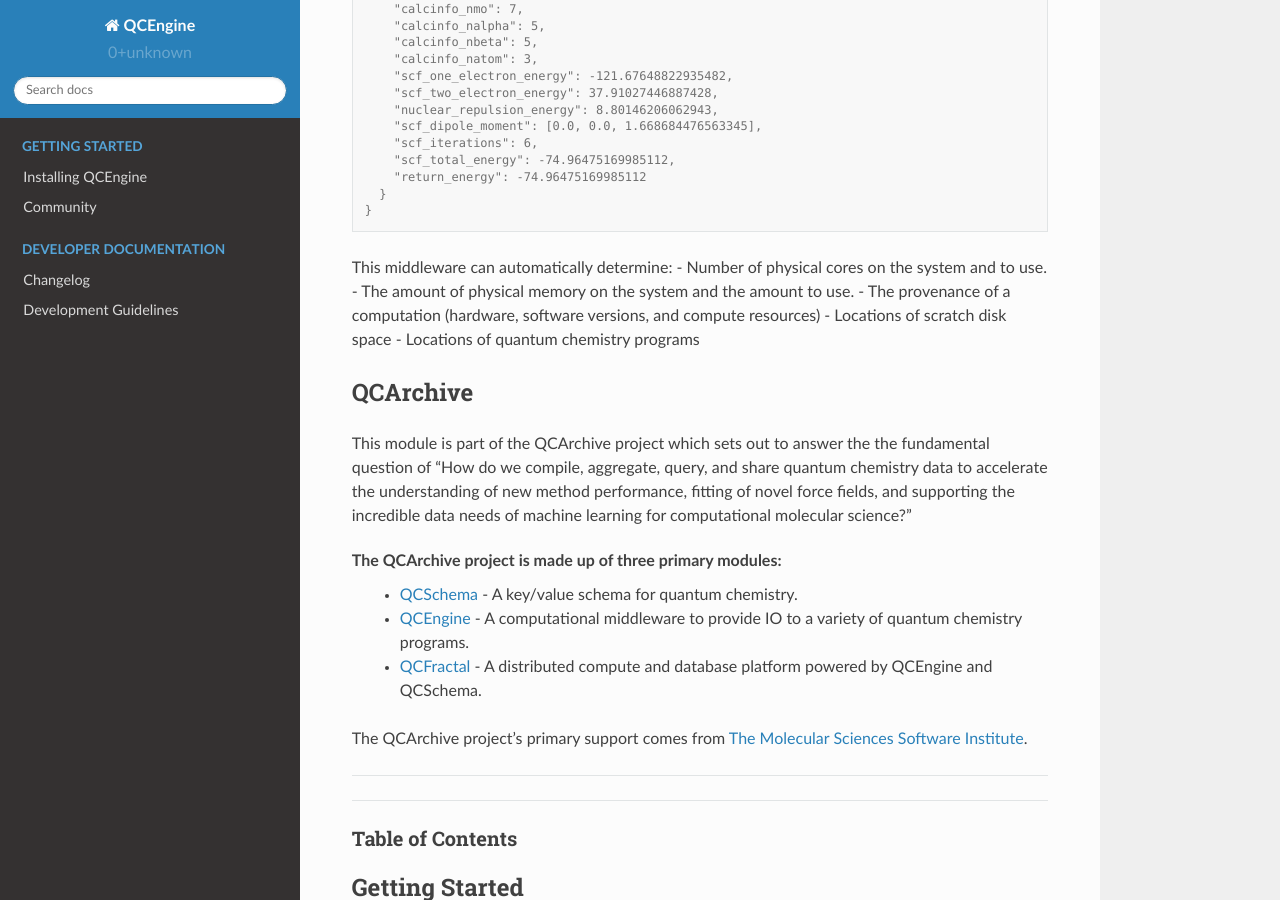
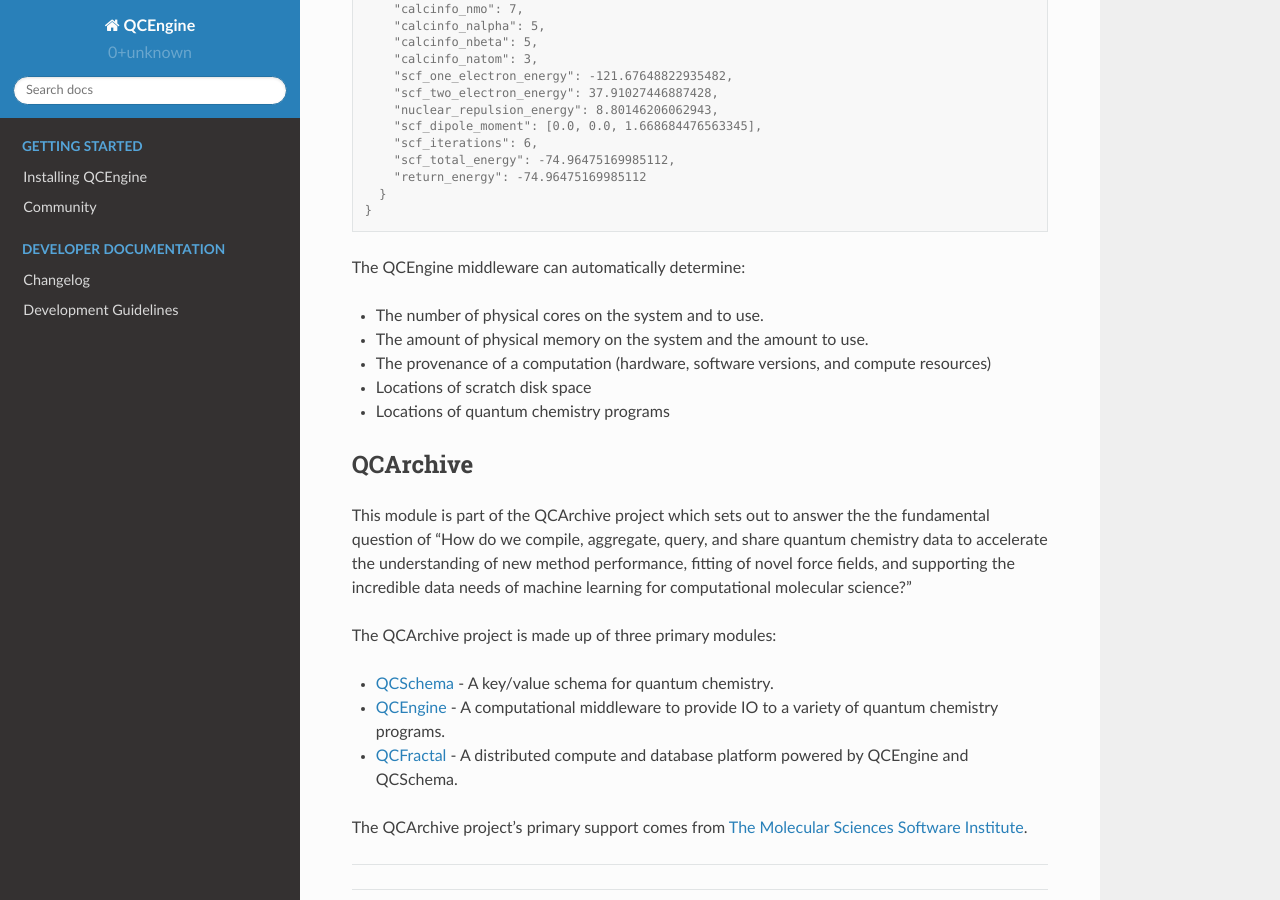
Before and after one commit to MolSSI/QCEngine, a Sphinx documentation site: the page built from docs/source/index.rst, in a window 1280 px wide and 900 px high, scrolled down 996 px. Built offline with Sphinx 7.4.7 and the Read the Docs theme 2.0.0, drawn with Linux system fonts in a browser that asks for light colours.

Commit message:
Doc: Fix index rendering issue

```diff
--- a/docs/source/index.rst
+++ b/docs/source/index.rst
@@ -71,8 +71,9 @@
     }
 
 
-This middleware can automatically determine:
-- Number of physical cores on the system and to use.
+The QCEngine middleware can automatically determine:
+
+- The number of physical cores on the system and to use.
 - The amount of physical memory on the system and the amount to use.
 - The provenance of a computation (hardware, software versions, and compute resources)
 - Locations of scratch disk space
@@ -89,9 +90,10 @@
 machine learning for computational molecular science?"
 
 The QCArchive project is made up of three primary modules:
- - `QCSchema <https://github.com/MolSSI/QC_JSON_Schema>`_ - A key/value schema for quantum chemistry.
- - `QCEngine <https://github.com/MolSSI/QCEngine>`_ - A computational middleware to provide IO to a variety of quantum chemistry programs.
- - `QCFractal <https://github.com/MolSSI/QCFractal>`_ - A distributed compute and database platform powered by QCEngine and QCSchema.
+
+- `QCSchema <https://github.com/MolSSI/QC_JSON_Schema>`_ - A key/value schema for quantum chemistry.
+- `QCEngine <https://github.com/MolSSI/QCEngine>`_ - A computational middleware to provide IO to a variety of quantum chemistry programs.
+- `QCFractal <https://github.com/MolSSI/QCFractal>`_ - A distributed compute and database platform powered by QCEngine and QCSchema.
 
 The QCArchive project's primary support comes from `The Molecular Sciences Software Institute <https://molssi.org>`_.
 
```
